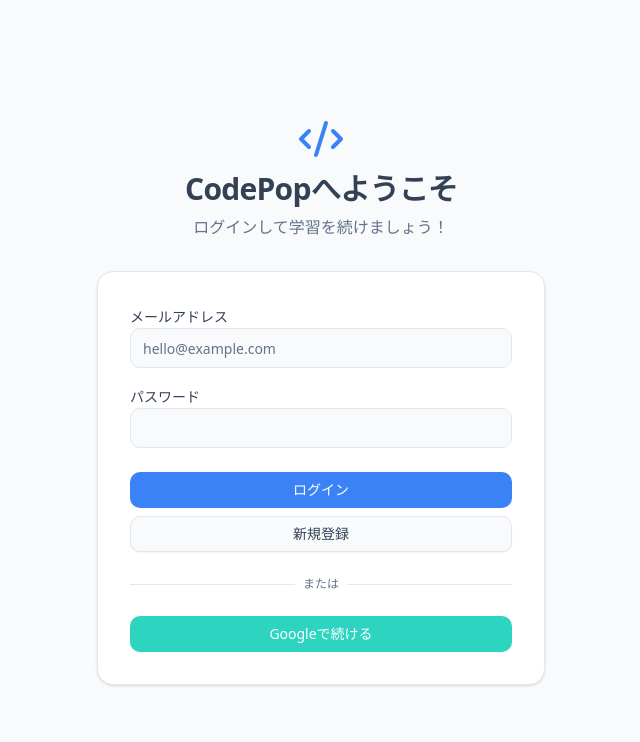
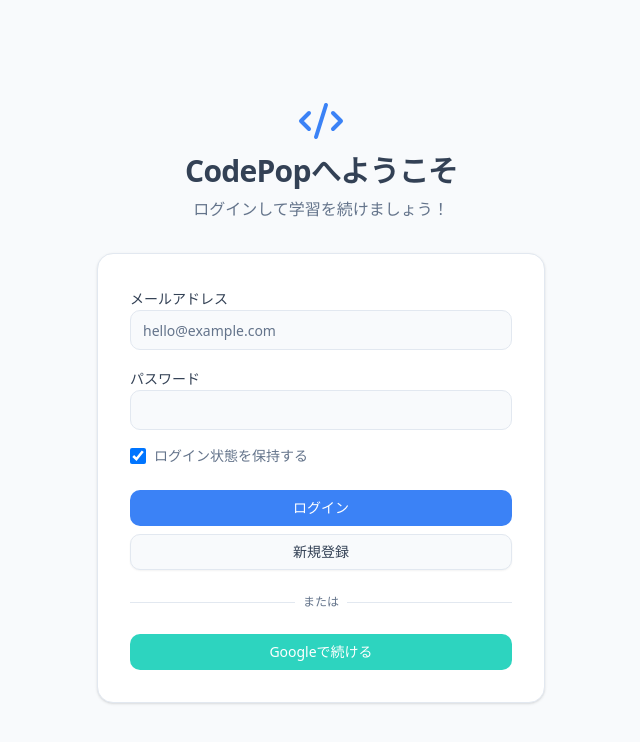
Before and after one commit to Anju1023/programming-duo-study, a Next.js app in the folder web/: page /login in a window 1280 px wide. Shown: the top 742 px of the page, without its empty margins (319-959 px from the left). Built offline with nearby package versions, Linux system fonts and the light colour scheme.

Commit message:
Add Remember Me feature for login persistence

```diff
--- a/web/src/app/login/actions.ts
+++ b/web/src/app/login/actions.ts
@@ -1,63 +1,99 @@
-'use server'
+'use server';
 
-import { revalidatePath } from 'next/cache'
-import { redirect } from 'next/navigation'
+import { revalidatePath } from 'next/cache';
+import { redirect } from 'next/navigation';
+import { cookies } from 'next/headers';
 
-import { createClient } from '@/lib/supabase/server'
+import { createClient } from '@/lib/supabase/server';
+
+// Remember Me の設定を Cookie に保存
+async function setRememberMePreference(rememberMe: boolean) {
+	const cookieStore = await cookies();
+
+	if (rememberMe) {
+		// Remember Me が有効な場合は、長期間の Cookie を設定
+		cookieStore.set('remember_me', 'true', {
+			httpOnly: true,
+			secure: process.env.NODE_ENV === 'production',
+			sameSite: 'lax',
+			maxAge: 60 * 60 * 24 * 30, // 30日間
+			path: '/',
+		});
+	} else {
+		// Remember Me が無効な場合は、セッション Cookie を設定（ブラウザ閉じたら削除）
+		cookieStore.set('remember_me', 'false', {
+			httpOnly: true,
+			secure: process.env.NODE_ENV === 'production',
+			sameSite: 'lax',
+			// maxAge を設定しないとセッション Cookie になる
+			path: '/',
+		});
+	}
+}
 
 export async function login(formData: FormData) {
-  const supabase = await createClient()
+	const supabase = await createClient();
 
-  const email = formData.get('email') as string
-  const password = formData.get('password') as string
+	const email = formData.get('email') as string;
+	const password = formData.get('password') as string;
+	const rememberMe = formData.get('rememberMe') === 'on';
 
 	const { error } = await supabase.auth.signInWithPassword({
 		email,
 		password,
-  })
+	});
 
 	if (error) {
-    return { error: error.message }
+		return { error: error.message };
 	}
 
-  revalidatePath('/', 'layout')
-  redirect('/learn')
+	// Remember Me の設定を保存
+	await setRememberMePreference(rememberMe);
+
+	revalidatePath('/', 'layout');
+	redirect('/learn');
 }
 
 export async function signup(formData: FormData) {
-  const supabase = await createClient()
+	const supabase = await createClient();
 
-  const email = formData.get('email') as string
-  const password = formData.get('password') as string
+	const email = formData.get('email') as string;
+	const password = formData.get('password') as string;
+	const rememberMe = formData.get('rememberMe') === 'on';
 
 	const { error } = await supabase.auth.signUp({
 		email,
 		password,
-  })
+	});
 
 	if (error) {
-     return { error: error.message }
+		return { error: error.message };
 	}
 
-  revalidatePath('/', 'layout')
-  redirect('/learn')
+	// Remember Me の設定を保存
+	await setRememberMePreference(rememberMe);
+
+	revalidatePath('/', 'layout');
+	redirect('/learn');
 }
 
 export async function loginWithGoogle() {
-  const supabase = await createClient()
+	const supabase = await createClient();
 
 	const { data, error } = await supabase.auth.signInWithOAuth({
 		provider: 'google',
 		options: {
-      redirectTo: `${process.env.NEXT_PUBLIC_BASE_URL || 'http://localhost:3000'}/auth/callback`,
+			redirectTo: `${
+				process.env.NEXT_PUBLIC_BASE_URL || 'http://localhost:3000'
+			}/auth/callback`,
 		},
-  })
+	});
 
 	if (error) {
-    redirect('/error')
+		redirect('/error');
 	}
 
 	if (data.url) {
-    redirect(data.url)
+		redirect(data.url);
 	}
 }
--- a/web/src/app/login/page.tsx
+++ b/web/src/app/login/page.tsx
@@ -1,23 +1,29 @@
-'use client'
+'use client';
 
-import { useActionState } from 'react'
-import { login, signup } from './actions'
-import { loginWithGoogle } from './actions'
-import { Button } from '@/components/ui/button'
-import { Code2 } from 'lucide-react'
+import { useActionState } from 'react';
+import { login, signup } from './actions';
+import { loginWithGoogle } from './actions';
+import { Button } from '@/components/ui/button';
+import { Code2 } from 'lucide-react';
 
 // Wrapper to match useActionState signature
 async function loginAction(prevState: any, formData: FormData) {
-  return await login(formData)
+	return await login(formData);
 }
 
 async function signupAction(prevState: any, formData: FormData) {
-  return await signup(formData)
+	return await signup(formData);
 }
 
 export default function LoginPage() {
-  const [loginState, loginDispatch, isLoginPending] = useActionState(loginAction, null)
-  const [signupState, signupDispatch, isSignupPending] = useActionState(signupAction, null)
+	const [loginState, loginDispatch, isLoginPending] = useActionState(
+		loginAction,
+		null
+	);
+	const [signupState, signupDispatch, isSignupPending] = useActionState(
+		signupAction,
+		null
+	);
 
 	return (
 		<div className="flex min-h-screen flex-col items-center justify-center bg-background p-4">
@@ -35,7 +41,9 @@
 				<div className="bg-card p-8 rounded-xl border shadow-sm space-y-6">
 					<form className="space-y-4">
 						<div className="space-y-2">
-              <label htmlFor="email" className="text-sm font-medium">メールアドレス</label>
+							<label htmlFor="email" className="text-sm font-medium">
+								メールアドレス
+							</label>
 							<input
 								id="email"
 								name="email"
@@ -46,7 +54,9 @@
 							/>
 						</div>
 						<div className="space-y-2">
-              <label htmlFor="password" className="text-sm font-medium">パスワード</label>
+							<label htmlFor="password" className="text-sm font-medium">
+								パスワード
+							</label>
 							<input
 								id="password"
 								name="password"
@@ -54,6 +64,23 @@
 								required
 								className="flex h-10 w-full rounded-md border border-input bg-background px-3 py-2 text-sm ring-offset-background file:border-0 file:bg-transparent file:text-sm file:font-medium placeholder:text-muted-foreground focus-visible:outline-none focus-visible:ring-2 focus-visible:ring-ring focus-visible:ring-offset-2 disabled:cursor-not-allowed disabled:opacity-50"
 							/>
+						</div>
+
+						{/* Remember Me チェックボックス */}
+						<div className="flex items-center space-x-2">
+							<input
+								id="rememberMe"
+								name="rememberMe"
+								type="checkbox"
+								defaultChecked
+								className="h-4 w-4 rounded border-gray-300 text-primary focus:ring-primary"
+							/>
+							<label
+								htmlFor="rememberMe"
+								className="text-sm text-muted-foreground"
+							>
+								ログイン状態を保持する
+							</label>
 						</div>
 
 						{/* Error Message Display */}
@@ -65,10 +92,19 @@
 						)}
 
 						<div className="flex flex-col gap-2 pt-2">
-              <Button formAction={loginDispatch} disabled={isLoginPending} className="w-full">
+							<Button
+								formAction={loginDispatch}
+								disabled={isLoginPending}
+								className="w-full"
+							>
 								{isLoginPending ? 'ログイン中...' : 'ログイン'}
 							</Button>
-              <Button formAction={signupDispatch} disabled={isSignupPending} variant="outline" className="w-full">
+							<Button
+								formAction={signupDispatch}
+								disabled={isSignupPending}
+								variant="outline"
+								className="w-full"
+							>
 								{isSignupPending ? '登録中...' : '新規登録'}
 							</Button>
 						</div>
@@ -79,9 +115,7 @@
 							<span className="w-full border-t" />
 						</div>
 						<div className="relative flex justify-center text-xs uppercase">
-              <span className="bg-card px-2 text-muted-foreground">
-                または
-              </span>
+							<span className="bg-card px-2 text-muted-foreground">または</span>
 						</div>
 					</div>
 
@@ -93,5 +127,5 @@
 				</div>
 			</div>
 		</div>
-  )
+	);
 }
--- a/web/src/lib/supabase/proxy.ts
+++ b/web/src/lib/supabase/proxy.ts
@@ -1,10 +1,10 @@
-import { createServerClient } from '@supabase/ssr'
-import { NextResponse, type NextRequest } from 'next/server'
+import { createServerClient } from '@supabase/ssr';
+import { NextResponse, type NextRequest } from 'next/server';
 
 export async function updateSession(request: NextRequest) {
 	let supabaseResponse = NextResponse.next({
 		request,
-  })
+	});
 
 	const supabase = createServerClient(
 		process.env.NEXT_PUBLIC_SUPABASE_URL!,
@@ -12,48 +12,59 @@
 		{
 			cookies: {
 				getAll() {
-          return request.cookies.getAll()
+					return request.cookies.getAll();
 				},
 				setAll(cookiesToSet) {
-          cookiesToSet.forEach(({ name, value, options }) =>
+					cookiesToSet.forEach(({ name, value }) =>
 						request.cookies.set(name, value)
-          )
+					);
 
 					supabaseResponse = NextResponse.next({
 						request,
-          })
+					});
 
 					cookiesToSet.forEach(({ name, value, options }) =>
 						supabaseResponse.cookies.set(name, value, options)
-          )
+					);
 				},
 			},
 		}
-  )
+	);
 
-  // IMPORTANT: You *must* return the supabaseResponse object as it is. If you're
-  // creating a new Response object with NextResponse.next() make sure to:
-  // 1. Pass the request in it, like so:
-  //    const myNewResponse = NextResponse.next({ request })
-  // 2. Copy over the cookies, like so:
-  //    myNewResponse.cookies.setAll(supabaseResponse.cookies.getAll())
-  // 3. Change the myNewResponse object to fit your needs, but avoid changing
-  //    the cookies!
+	// セッション情報を取得
 	const {
 		data: { user },
-  } = await supabase.auth.getUser()
+	} = await supabase.auth.getUser();
 
+	// Remember Me のチェック
+	// remember_me Cookie が存在しない & ユーザーがログイン中 → ブラウザ再起動でログアウト
+	const rememberMeCookie = request.cookies.get('remember_me');
+
+	// remember_me Cookie がない場合（ブラウザを閉じて再度開いた場合）
+	// かつ、ユーザーがログインしている場合はログアウトさせる
+	// ただし、remember_me が 'true' の場合は長期間保持されるので問題なし
+	// remember_me が 'false' の場合はセッション Cookie なのでブラウザ閉じると消える
+	// → Cookie が存在しない = ブラウザが再起動された or 初回アクセス
+
+	// 保護されたルートへのアクセスチェック
 	if (
 		!user &&
 		!request.nextUrl.pathname.startsWith('/login') &&
 		!request.nextUrl.pathname.startsWith('/auth') &&
 		request.nextUrl.pathname !== '/'
 	) {
-    // no user, potentially respond by redirecting the user to the login page
-    const url = request.nextUrl.clone()
-    url.pathname = '/login'
-    return NextResponse.redirect(url)
+		// 未認証ユーザーをログインページにリダイレクト
+		const url = request.nextUrl.clone();
+		url.pathname = '/login';
+		return NextResponse.redirect(url);
 	}
 
-  return supabaseResponse
+	// ログイン済みユーザーがログインページにアクセスした場合
+	if (request.nextUrl.pathname === '/login' && user) {
+		const url = request.nextUrl.clone();
+		url.pathname = '/learn';
+		return NextResponse.redirect(url);
 	}
+
+	return supabaseResponse;
+}
```
Also changed, not shown: 1 other file (tests, documents, lock files or other folders). Lines whose indentation alone changed are shown as unchanged.
